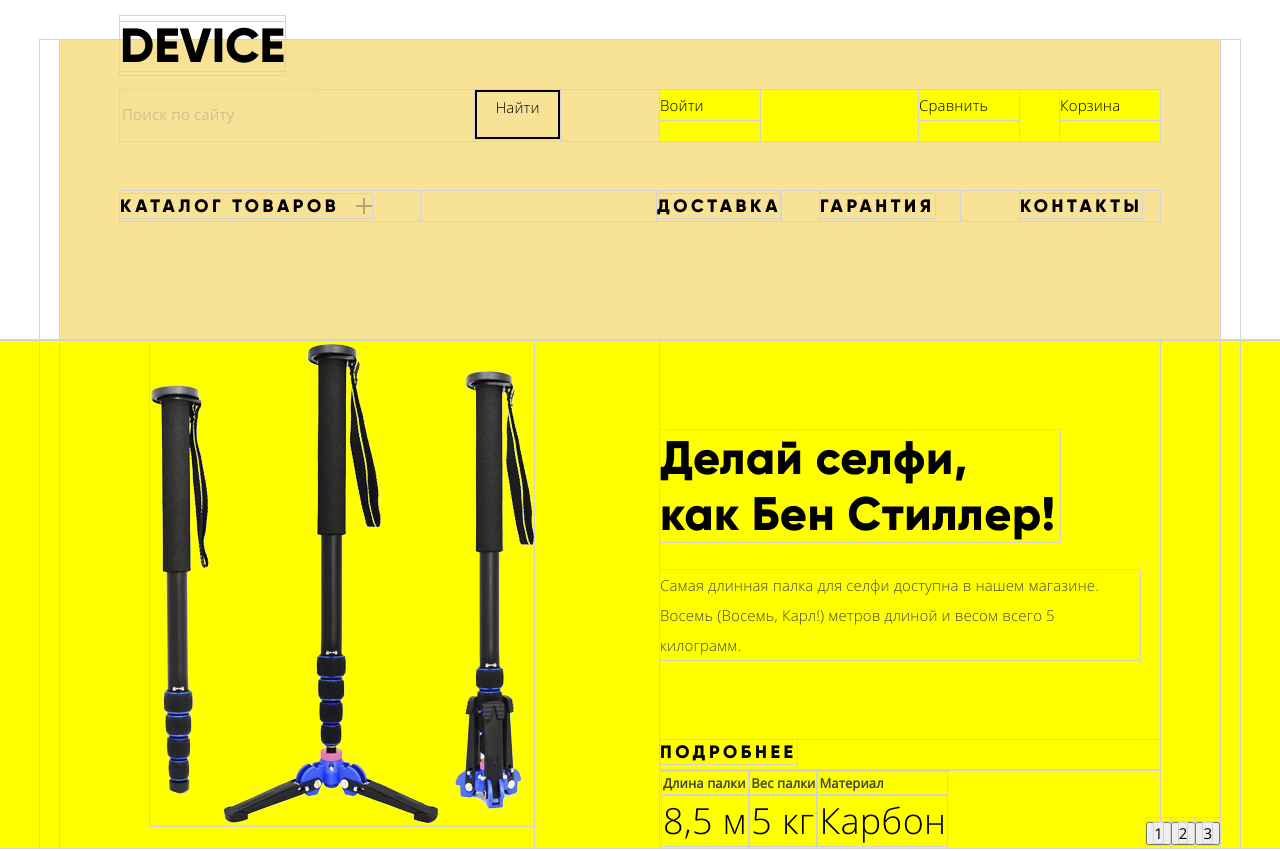
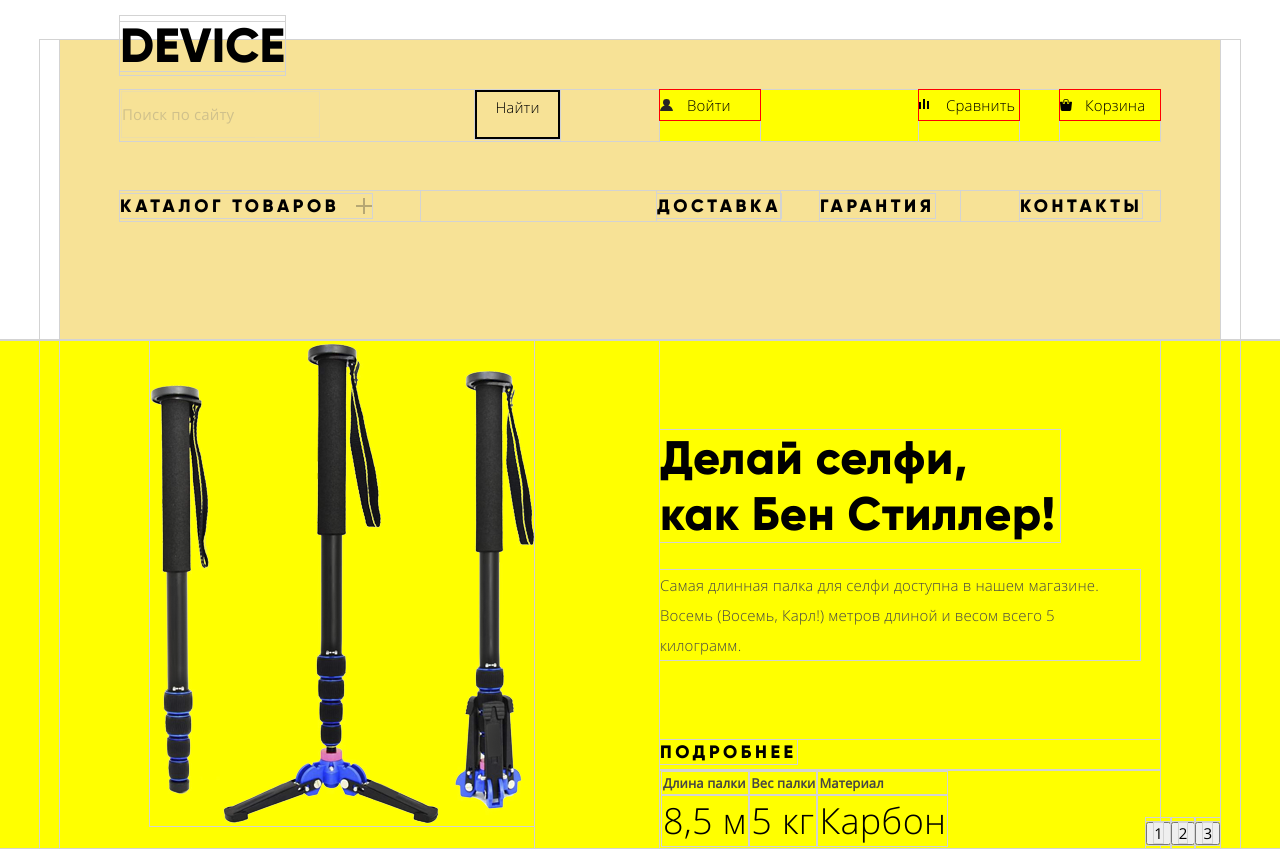
Before and after one commit to Shaktyka/4660-device, a plain HTML site: page index.html in a window 1280 px wide. Shown: the top 851 px of the page. Drawn offline with Linux system fonts and the light colour scheme.

Commit message:
Добавлены иконки для ссылок верхнего меню

```diff
--- a/css/style.css
+++ b/css/style.css
@@ -269,11 +269,54 @@ body {
 }
 
 .user-menu__link {
+  position: relative;
   display: inline-block;
   width: 100px;
+  box-sizing: border-box;
+
   color: #000000;
   text-decoration: none;
   letter-spacing: 0.01em;
+  outline: 1px solid red;
+}
+
+.user-menu__element:first-child a,
+.user-menu__element:nth-child(2) a {
+  padding-left: 27px;
+}
+
+.user-menu__element:first-child a::before {
+  position: absolute;
+  content: '';
+  top: 9px;
+  left: 0;
+  width: 13px;
+  height: 12px;
+  background-image: url('../img/user.svg');
+}
+
+.user-menu__element:nth-child(2) a::before {
+  position: absolute;
+  content: '';
+  top: 9px;
+  left: 0;
+  width: 10px;
+  height: 10px;
+  background-image: url('../img/compare.svg');
+}
+
+.user-menu__element:nth-child(3) a {
+  padding-left: 25px;
+}
+
+.user-menu__element:nth-child(3) a::before {
+  position: absolute;
+  content: '';
+  top: 9px;
+  left: 0;
+  width: 12px;
+  height: 12px;
+  background-image: url('../img/cart.svg');
 }
 
 .user-menu__link:hover,
@@ -282,17 +325,13 @@ body {
 }
 
 .user-menu__link:active {
-  opacity: 0.6;
+  opacity: 0.3;
 }
 
 .user-menu__link--logout {
   background-color: transparent;
   opacity: 0.3;
   border-width: 0px;
-}
-
-.user-menu__link:first-child {
-  font: inherit;
 }
 
 .navigation-list {
```
Also changed, not shown: index.html (+2 -0 lines).
